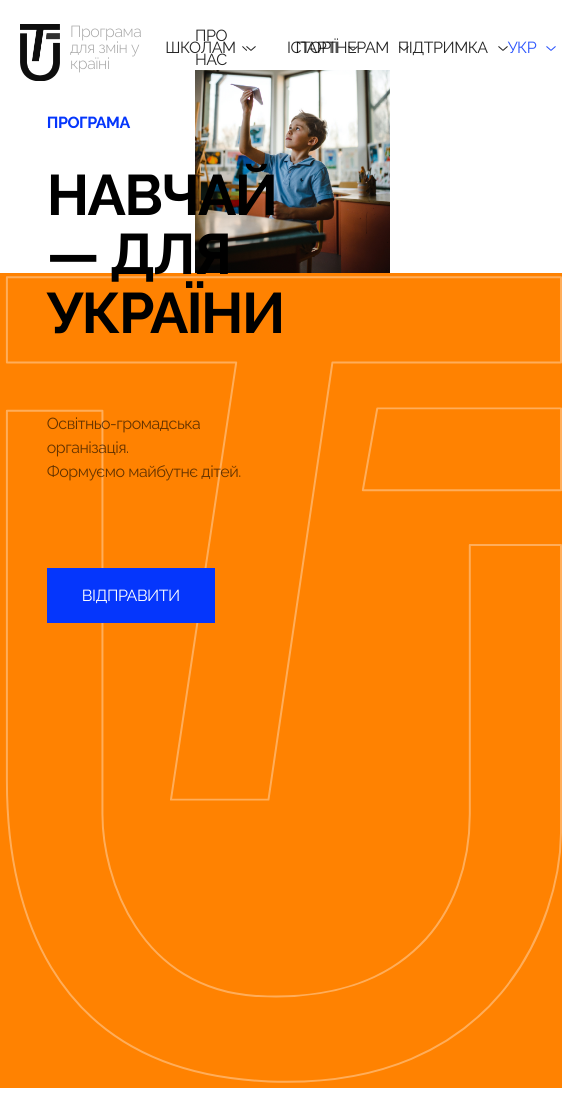
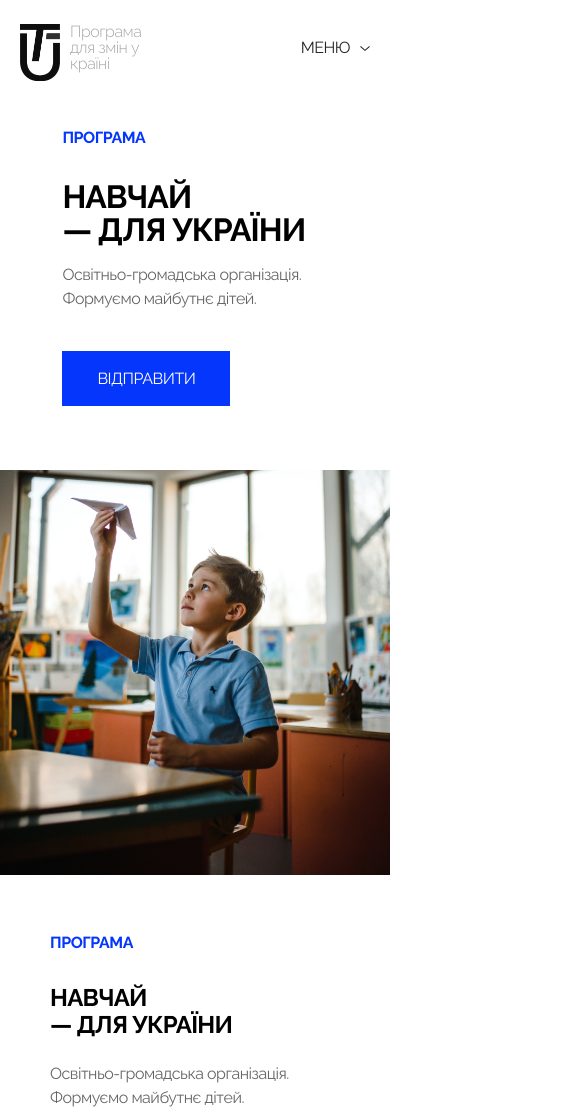
Before and after one commit to DmytroPuchkov/frontend-basic-course-prjctr, a plain HTML site: page w3_3/index.html in a window 390 px wide. Shown: the top 1113 px of the page, 585 px wide, since content can reach past the window. Before the commit the page ends 1088 px from the top, so only its background shows below. Drawn offline with Linux system fonts and the light colour scheme.

Commit message:
Create responsive layouts

```diff
--- a/w3_3/index.html
+++ b/w3_3/index.html
@@ -35,6 +35,9 @@
             <a class="header__nav-link" href="#">історії</a>
             <a class="header__nav-link" href="#">підтримка</a>
           </nav>
+          <div class="header__menu">
+            <a class="header__nav-link" href="#">меню</a>
+          </div>
           <div class="header__nav-link header__nav-link--language">
             УКР
           </div>
--- a/w3_3/style.css
+++ b/w3_3/style.css
@@ -71,7 +71,7 @@ h2 {
 
 .header__logo span {
   padding-left: 50px;
-  padding-right: 24px;
+  padding-right: 16px;
 }
 
 .slogan {
@@ -92,6 +92,10 @@ h2 {
 .header__nav {
   display: flex;
   gap: 40px;
+}
+
+.header__menu {
+  display: none;
 }
 
 .header__nav-link {
@@ -132,6 +136,7 @@ h2 {
   width: 50%;
   flex-basis: 50%;
   position: relative;
+  min-height: 400px;
 }
 
 .program__right {
@@ -176,19 +181,107 @@ h2 {
 }
 
 .goal__left {
-  flex: 1 1 50%;
+  width: 50%;
+  flex-basis: 50%;
   background-color: #FF8201;
   display: flex;
   justify-content: flex-end;
 }
 
 .goal__right {
-  flex: 1 1 50%;
+  width: 50%;
+  flex-basis: 50%;
   padding-top: 150px;
   padding-left: 50px;
+  min-height: 400px;
 }
 
 .goal__image {
-  height: 815px;
-  width: 562px;
+  height: auto;
+  width: 75%;
 }
+
+/* Media query */
+
+@media all and (max-width: 1230px) {
+  .header__left {
+    padding-right: 30px;
+  }
+}
+
+@media all and (max-width: 1200px) {
+  h1 {
+    font-size: 40px;
+    margin-bottom: 40px;
+  }
+
+  h2 {
+    font-size: 24px;
+    margin-bottom: 24px;
+  }
+
+  .description {
+    margin-bottom: 56px;
+  }
+
+  .goal__right {
+    padding-top: 80px;
+  }
+
+  .program__content {
+    top: 14%;
+    left: 16%;
+  }
+
+  .header__nav {
+    gap: 24px;
+  }
+}
+
+@media all and (max-width: 1061px) {
+  .header__nav {
+    display: none;
+  }
+
+  .header__menu {
+    display: flex;
+  }
+
+
+  .header__right {
+    justify-content: flex-end;
+  }
+
+  .header__nav-link--language {
+    display: none;
+  }
+}
+
+@media all and (max-width: 763px) {
+  .program__inner {
+    flex-direction: column;
+  }
+
+  .goal__inner {
+    flex-direction: column-reverse;
+  }
+
+  .program__left, .goal__left {
+    width: 100%;
+    flex-basis: 100%;
+  }
+
+  .program__right, .goal__right {
+    width: 100%;
+    flex-basis: 100%;
+  }
+
+  .goal__right {
+    padding-top: 56px;
+  }
+
+  h1 {
+    font-size: 32px;
+    margin-bottom: 16px;
+  }
+}
```
